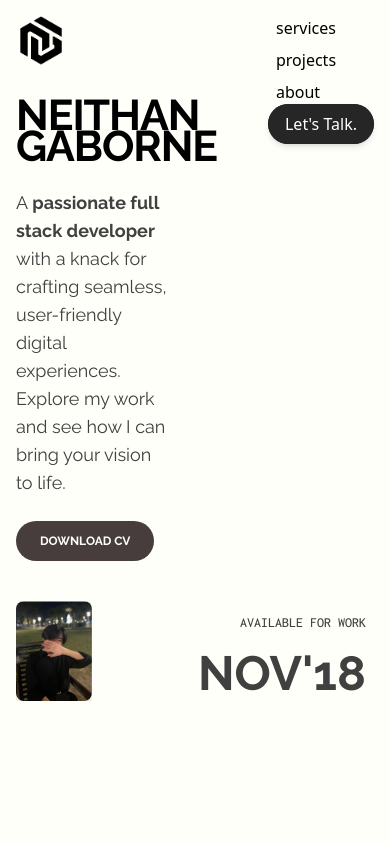
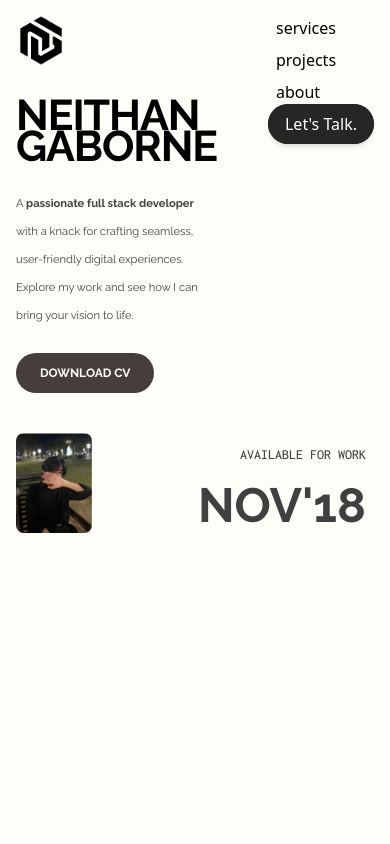
Before and after one commit to NLGtan/NG-Portfolio, a React (Create React App) app: page / in a window 390 px wide. Shown: the top 844 px of the page. Built offline with nearby package versions, Linux system fonts and the light colour scheme; the HTML template or start-up script is replaced by a standard one; a web font is replaced by a local one.

Commit message:
full responsive homePage

```diff
--- a/src/Pages/Home.jsx
+++ b/src/Pages/Home.jsx
@@ -198,7 +198,8 @@ export const Home = () => {
           <motion.div
             style={{ y, opacity }}
             className="space-y-6 flex flex-col items-start text-left
-                max-w-[40vw]
+    xs:max-w-[50vw]
+    1xs:max-w-[50vw]
     sm:max-w-[40vw]
     md:max-w-[50vw]
     lg:max-w-[40vw]
@@ -225,7 +226,7 @@ export const Home = () => {
                 animate="visible"
                 custom={0}
                 variants={slideUpVariants}
-                className="font-ral font-regular text-lg text-[0.8rem] sm:text-[1rem] md:text-[0.9rem] lg:text-[1.1rem] xl:text-[1.3rem] 2xl:text-[1.5rem] text-neutral-700"
+                className="font-ral font-regular text-lg xs:text-[0.7rem] 1xs:text-[0.8rem] sm:text-[1rem] md:text-[0.9rem] lg:text-[1.1rem] xl:text-[1.3rem] 2xl:text-[1.5rem] text-neutral-700"
               >
                 A{" "}
                 <span className="font-bold">
--- a/tailwind.config.js
+++ b/tailwind.config.js
@@ -3,6 +3,10 @@ module.exports = {
   content: ["./src/**/*.{js,jsx,ts,tsx}"], // ensure all React files are included
   theme: {
     extend: {
+      screens: {
+        '1xs': '440px',
+        'xs': '360px',
+      },
       fontFamily: {
         sat: ["Satoshi", "sans-serif"],
         pop: ["Poppins", "sans-serif"],
```
